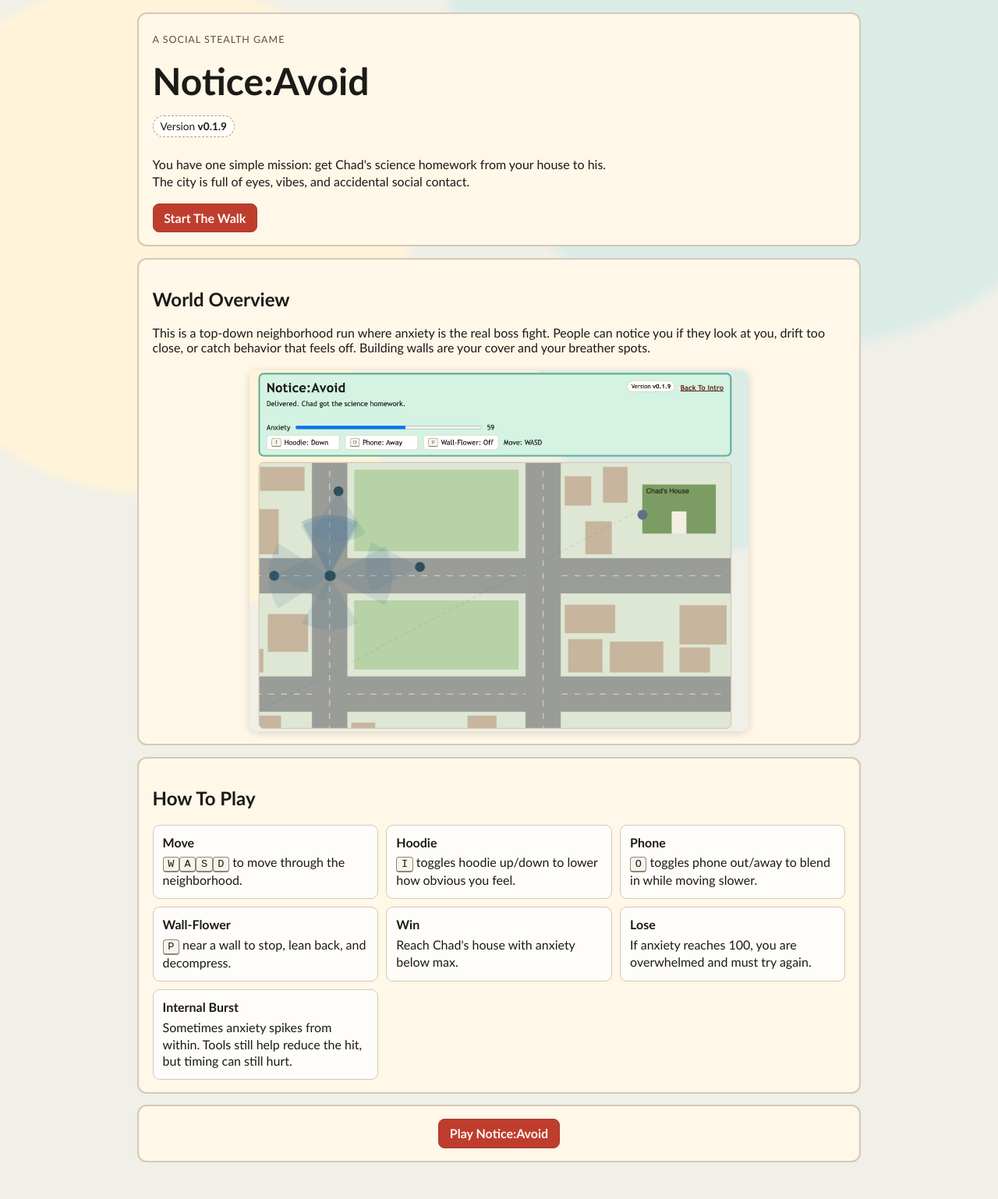
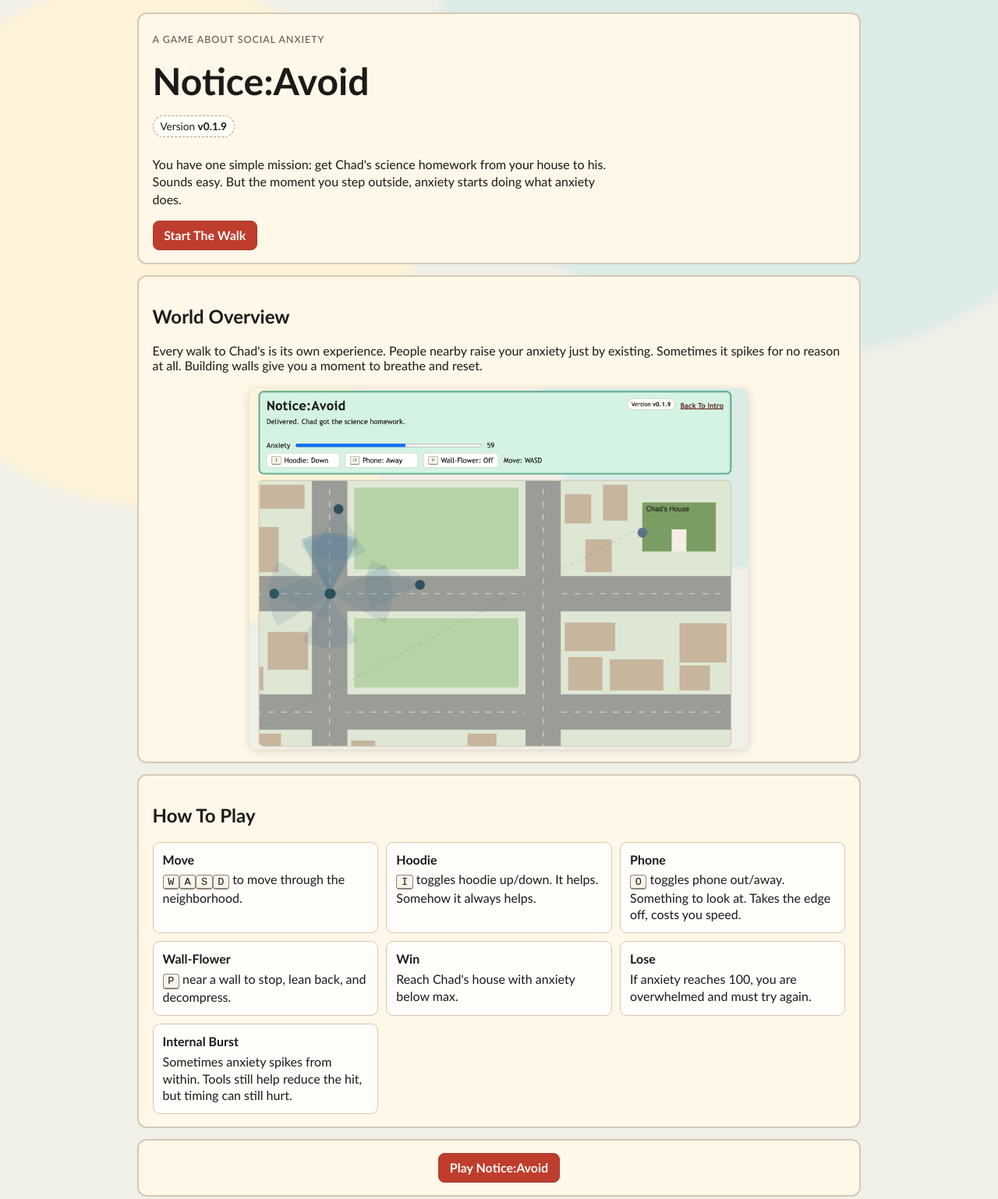
Before and after one commit to grondak/NoticeAvoidJS, a website: page index.html in a window 1280 px wide. Shown: the whole page at 78% size. Before the commit the page ends 1507 px from the top, so only its background shows below. Drawn offline with Linux system fonts and the light colour scheme.

Commit message:
Reframe: social anxiety experience, not social stealth genre

```diff
--- a/index.html
+++ b/index.html
@@ -6,19 +6,19 @@
     <title>Notice:Avoid</title>
     <meta
       name="description"
-      content="Deliver Chad's science homework while managing social anxiety."
+      content="Feel what it's like to run a simple errand when social anxiety makes every sidewalk feel enormous."
     />
     <link rel="stylesheet" href="src/styles.css" />
   </head>
   <body>
     <main class="intro-shell">
       <header class="intro-hero panel">
-        <p class="eyebrow">A Social Stealth Game</p>
+        <p class="eyebrow">A Game About Social Anxiety</p>
         <h1>Notice:Avoid</h1>
         <p class="version-tag">Version <strong data-game-version>loading...</strong></p>
         <p>
           You have one simple mission: get Chad's science homework from your house to his.
-          The city is full of eyes, vibes, and accidental social contact.
+          Sounds easy. But the moment you step outside, anxiety starts doing what anxiety does.
         </p>
         <a class="cta" href="play.html">Start The Walk</a>
       </header>
@@ -26,9 +26,9 @@
       <section class="panel">
         <h2>World Overview</h2>
         <p>
-          This is a top-down neighborhood run where anxiety is the real boss fight. People can
-          notice you if they look at you, drift too close, or catch behavior that feels off.
-          Building walls are your cover and your breather spots.
+          Every walk to Chad's is its own experience. People nearby raise your anxiety just
+          by existing. Sometimes it spikes for no reason at all. Building walls give you a
+          moment to breathe and reset.
         </p>
         <img
           src="assets/NoticeAvoidGamePlay.png"
@@ -46,11 +46,11 @@
           </div>
           <div class="instruction-card">
             <h3>Hoodie</h3>
-            <p><kbd>I</kbd> toggles hoodie up/down to lower how obvious you feel.</p>
+            <p><kbd>I</kbd> toggles hoodie up/down. It helps. Somehow it always helps.</p>
           </div>
           <div class="instruction-card">
             <h3>Phone</h3>
-            <p><kbd>O</kbd> toggles phone out/away to blend in while moving slower.</p>
+            <p><kbd>O</kbd> toggles phone out/away. Something to look at. Takes the edge off, costs you speed.</p>
           </div>
           <div class="instruction-card">
             <h3>Wall-Flower</h3>
```
Also changed, not shown: README.md.
